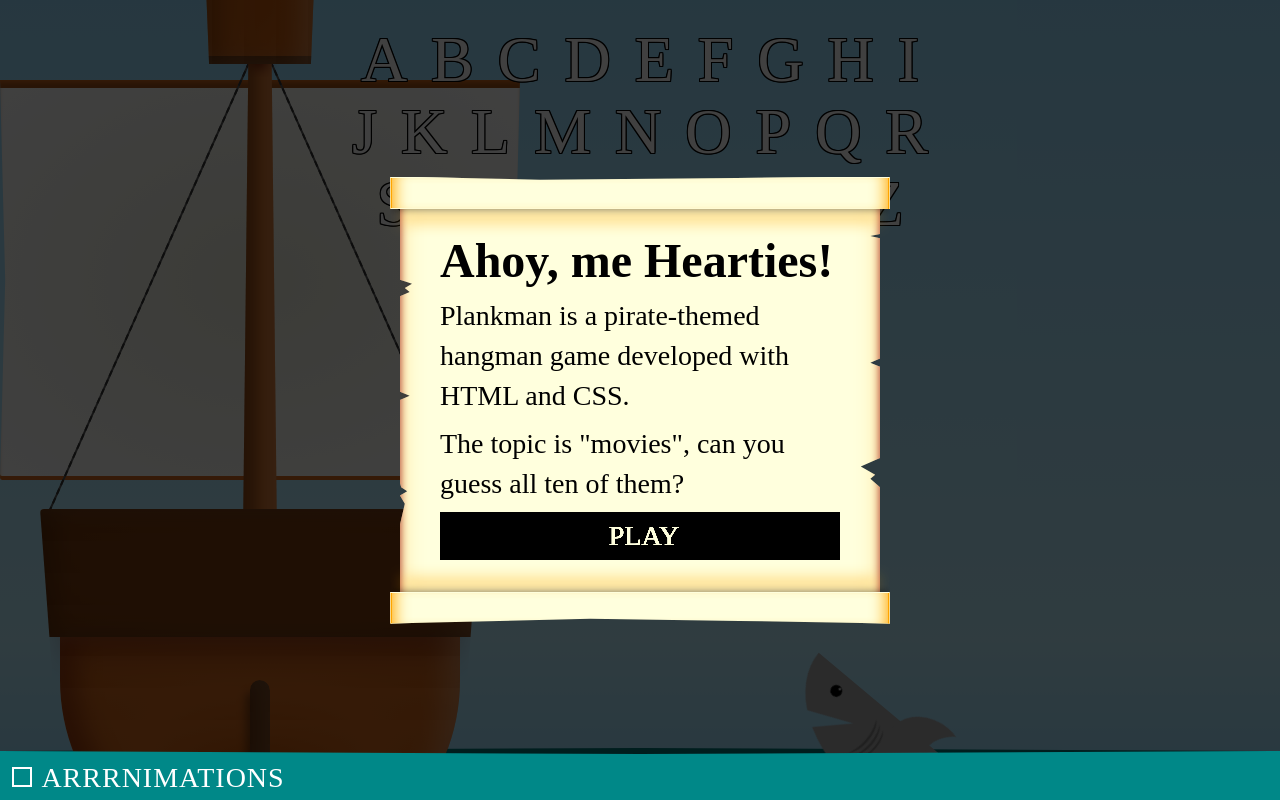
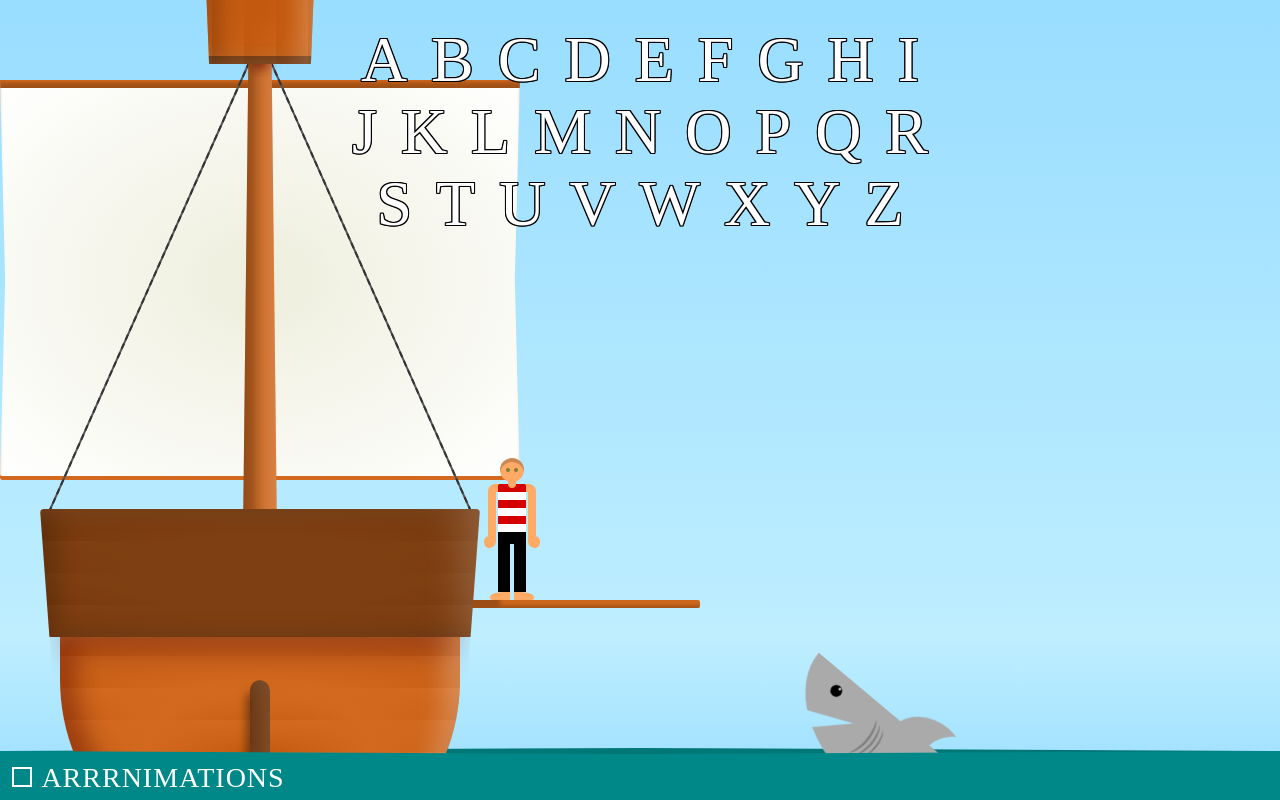
Before and after one commit to MyGithubWebsites/Plank-Pursuit, a plain HTML site: page index.html in a window 1280 px wide. Drawn offline with Linux system fonts and the light colour scheme.

Commit message:
Update index.html

```diff
--- a/index.html
+++ b/index.html
@@ -9,7 +9,7 @@
     <meta name="monetization" content="$ilp.uphold.com/2f28xFUMdj9Z" />
     <meta name="description" content="Plankman is a pirate-y version of the game Hangman, developed in HTML and CSS (no JS)" />
 
-    <title>CSS Plankman</title>
+    <title>Plank Pursuit</title>
 
     <link ref="https://fonts.googleapis.com/css2?family=Nova+Mono&family=Pirata+One&display=swap" rel="stylesheet" />
     <link rel="stylesheet" href="./plankman.css" />
@@ -46,27 +46,7 @@
       <input type="radio" name="sentence" id="sentence-8" />
       <input type="radio" name="sentence" id="sentence-9" />
 
-      <div id="intro" class="popup">
-        <div class="map">
-          <div class="map-body">
-            <h1>Ahoy, me Hearties!</h1>
-            <p>Plankman is a pirate-themed hangman game developed with HTML and CSS.</p>
-            <p>The topic is "movies", can you guess all ten of them?</p>
-            <p id="randomize">
-              <label for="sentence-0" class="label">Play</label>
-              <label for="sentence-1" class="label">Play</label>
-              <label for="sentence-2" class="label">Play</label>
-              <label for="sentence-3" class="label">Play</label>
-              <label for="sentence-4" class="label">Play</label>
-              <label for="sentence-5" class="label">Play</label>
-              <label for="sentence-6" class="label">Play</label>
-              <label for="sentence-7" class="label">Play</label>
-              <label for="sentence-8" class="label">Play</label>
-              <label for="sentence-9" class="label">Play</label>
-            </p>
-          </div>
-        </div>
-      </div>
+
 
       <br />
 
```
